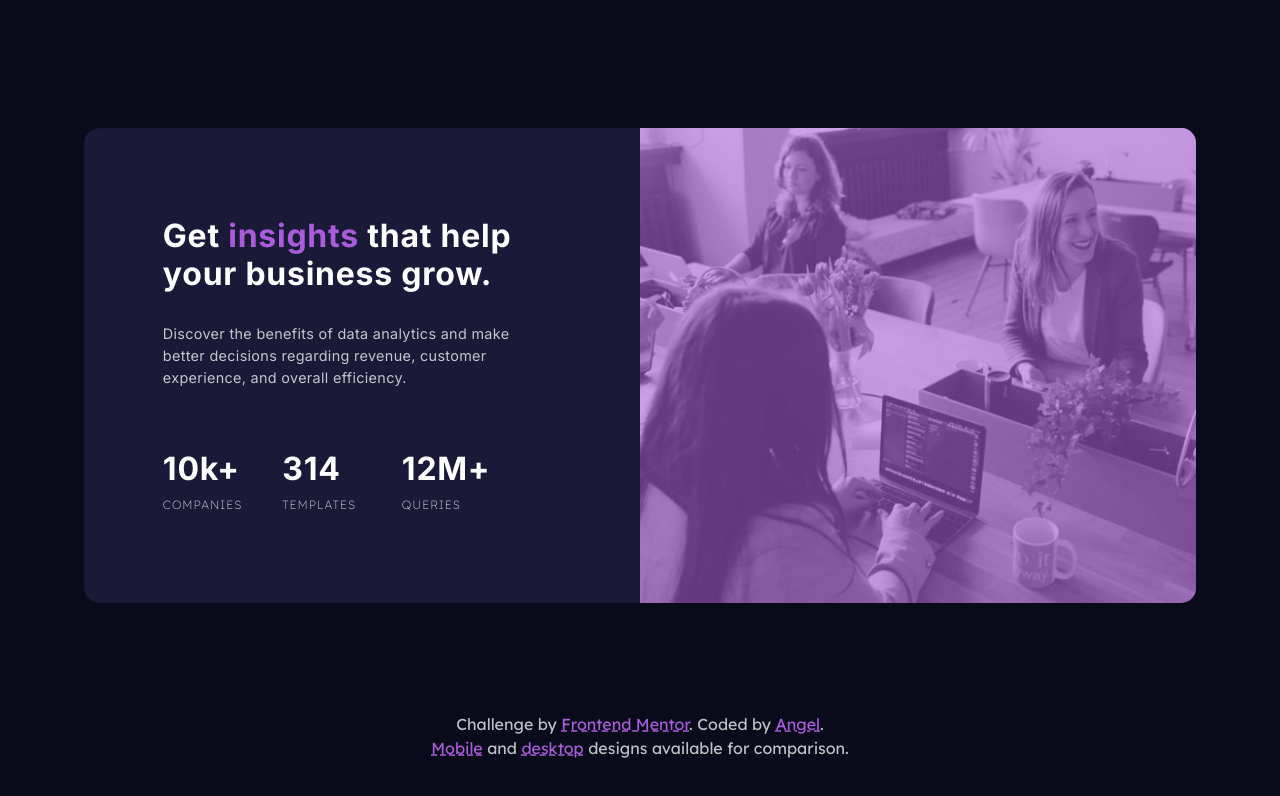
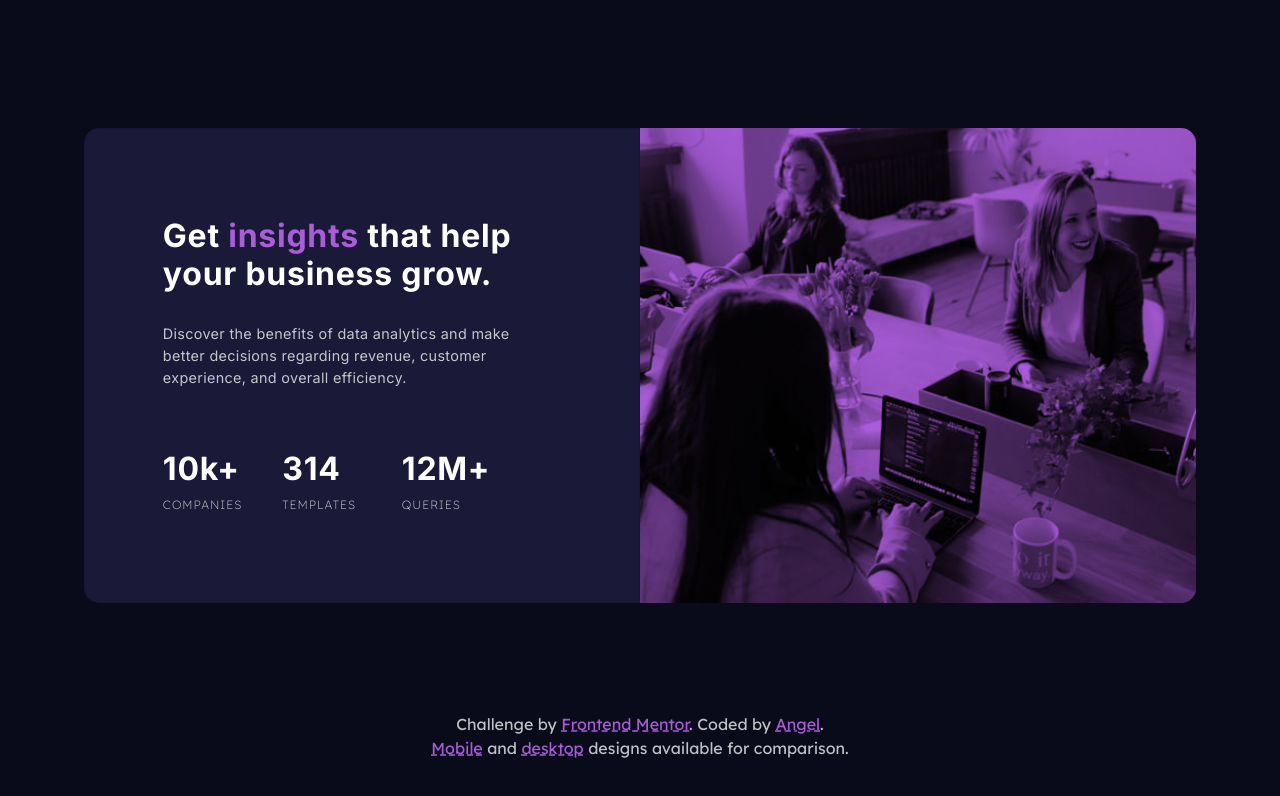
Before and after one commit to akcumeh/08-stats-preview-card-component, a plain HTML site: page index.html in a window 1280 px wide. Drawn offline with nearby package versions, Linux system fonts and the light colour scheme.

Commit message:
Fixed image overlay
Made the image overlay even better. many thanks @guilleoem !

```diff
--- a/css/styles.css
+++ b/css/styles.css
@@ -21,23 +21,14 @@ body {
     margin: 0;
     padding: 0;
     border-radius: 15px 15px 0 0;
-    position: relative;
+    background-color: hsl(277, 64%, 61%);
 }
 
 .img01, .img02 {
     width: 100%;
     border-radius: inherit;
     z-index: -1;
-}
-
-.overlay {
-    position: absolute;
-    top: 0;
-    left: 0;
-    width: 100%;
-    height: 100%;
-    background-color: hsl(277, 64%, 61%);
-    opacity: 0.575;
+    mix-blend-mode: multiply;
 }
 
 h1, h2 {
--- a/index.html
+++ b/index.html
@@ -19,7 +19,6 @@
             <div class="row" role="group">
                 <div class="img01-div col-lg-6">
                     <img src="images/image-header-mobile.jpg" class="img01" alt="">
-                    <div class="overlay"></div>
                 </div>
                 <div class="card col-lg-6" role="group">
                     <h1 class="stat-header">Get <span class="highlight">insights</span> that help your business grow.</h1>
@@ -33,7 +32,6 @@
                 </div>
                 <div class="img02-div col-lg-6">
                     <img src="images/image-header-desktop.jpg" class="img02" alt="">
-                    <div class="overlay"></div>
                 </div>
             </div>
         </main>
```
